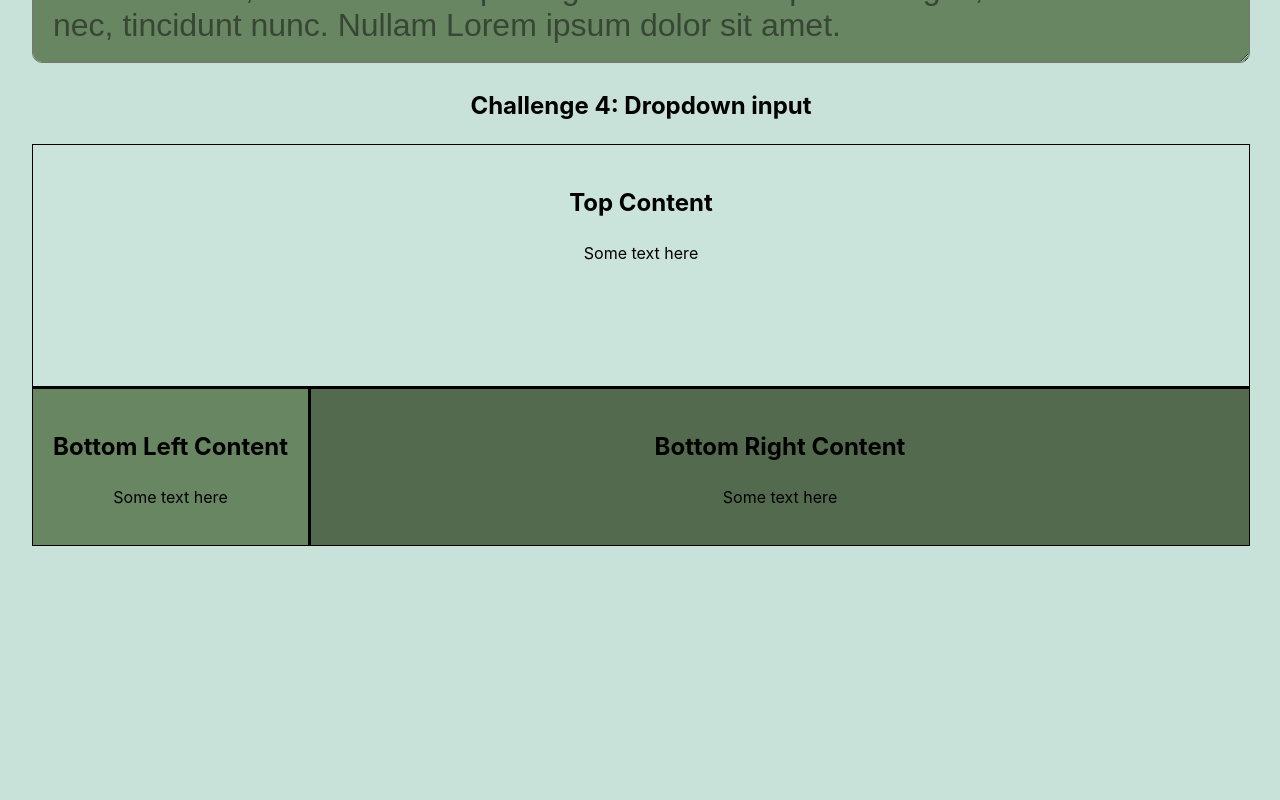
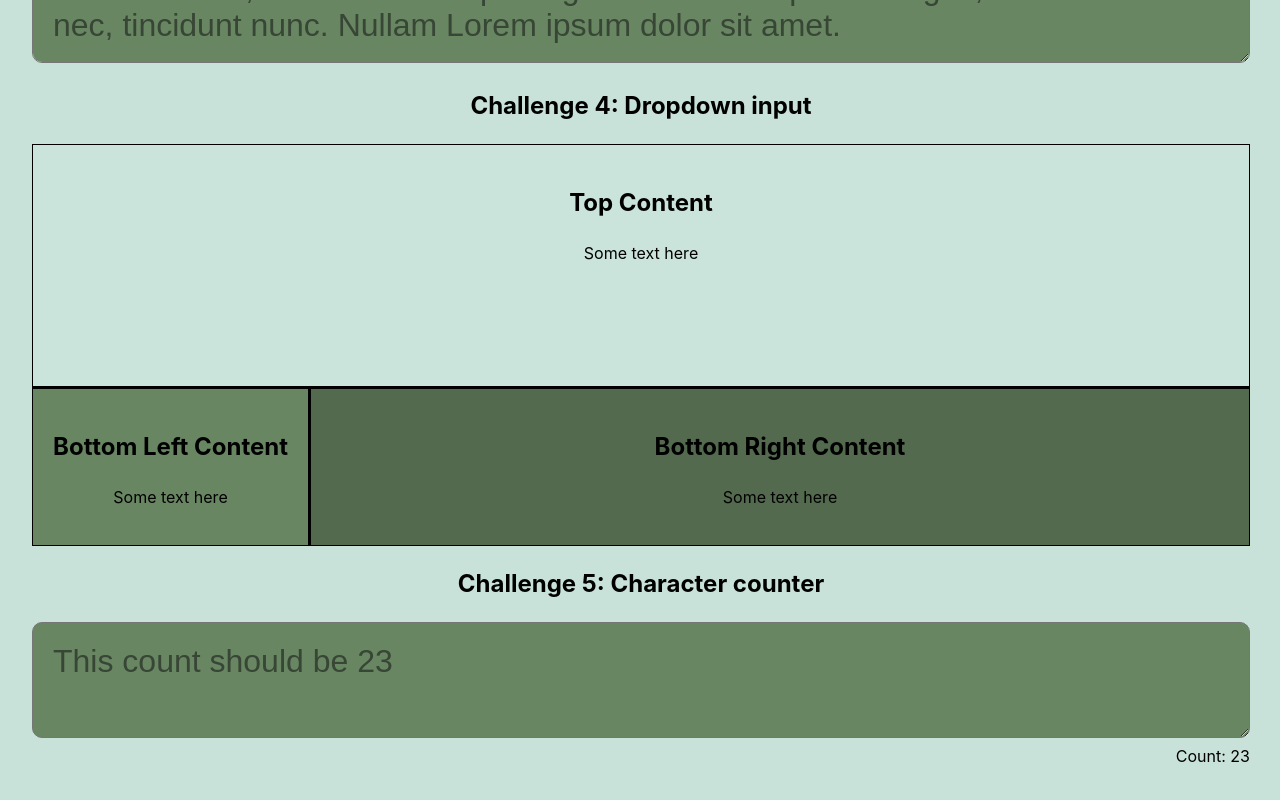
Before and after one commit to andreaml/advent-of-js, a React (Vite) app: page / in a window 1280 px wide. Shown: the part 991-1791 px from the top of the page. Before the commit the page ends 1569 px from the top, so only its background shows below. Built offline with nearby package versions, Linux system fonts and the light colour scheme.

Commit message:
Challenge 5 - Character counter

```diff
--- a/src/App.jsx
+++ b/src/App.jsx
@@ -4,6 +4,7 @@ import Challenge1 from './challenges/Challenge1'
 import Challenge2 from './challenges/Challenge2'
 import Challenge3 from './challenges/Challenge3'
 import Challenge4 from './challenges/Challenge4'
+import Challenge5 from './challenges/Challenge5'
 
 
 function App() {
@@ -28,6 +29,8 @@ function App() {
         <Challenge3 />
         <h2>Challenge 4: Dropdown input</h2>
         <Challenge4 />
+        <h2>Challenge 5: Character counter</h2>
+        <Challenge5 />
       </div>
     </>
   )
--- /dev/null
+++ b/src/challenges/Challenge5/index.jsx
@@ -0,0 +1,23 @@
+/*  Challenge Brief:
+    Today’s challenge is build a character counter.
+    As the user types into the text area, the character count changes.
+
+    Source: https://store.selfteach.me/view/courses/advent-of-javascript-2024/2880951-challenge-5-character-counter/9330722-challenge-5
+*/
+
+import React from 'react';
+import useCharacterCounter from './useCharacterCounter';
+import './index.styles.scss';
+
+const Challenge5 = () => {
+    const { text, count, onTextChange } = useCharacterCounter('This count should be 23');
+
+    return (
+        <div>
+            <textarea className='textarea' value={text} onChange={onTextChange}></textarea>
+            <p className='textarea__count'>Count: {count}</p>
+        </div>
+    );
+};
+
+export default Challenge5;
--- /dev/null
+++ b/src/challenges/Challenge5/index.styles.scss
@@ -0,0 +1,17 @@
+@import '../../styles/mixins';
+
+@include scope('textarea') {
+    background-color: var(--main-primary-color);
+    border-radius: 10px;
+    box-sizing: border-box;
+    color: var(--main-secondary-color);
+    font-family: Arial, sans-serif;
+    font-size: 32px;
+    padding: 20px;
+    width: 100%;
+
+    &__count {
+        text-align: right;
+        margin-top: 0;
+    }
+}
--- /dev/null
+++ b/src/challenges/Challenge5/useCharacterCounter.js
@@ -0,0 +1,22 @@
+import {useState, useEffect} from 'react';
+
+const useCharacterCounter = (defaultText = '') => {
+    const [ text, setText ] = useState(defaultText);
+    const [ count, setCount ] = useState(text.length);
+
+    const onTextChange = (e) => {
+        setText(e.target.value);
+    }
+
+    useEffect(() => {
+        if (text) {
+            setCount(text.length);
+        } else {
+            setCount(0);
+        }
+    }, [text, setCount]);
+
+    return { count, text, onTextChange};
+}
+
+export default useCharacterCounter;
```
